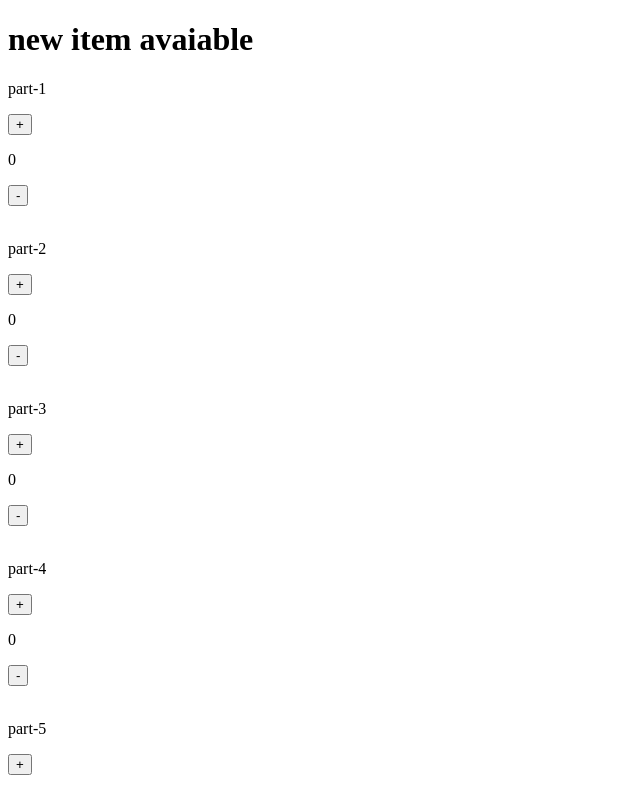
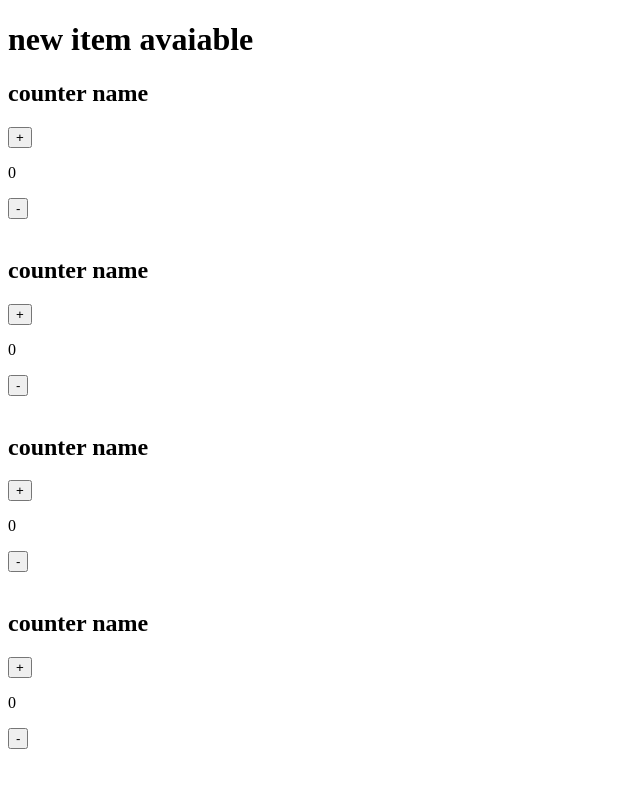
Before and after one commit to ekramulhasan/first_project, a Vue app: page / in a window 1280 px wide. Shown: the top 792 px of the page, without its empty margins (0-640 px from the left). Built offline with nearby package versions, Linux system fonts and the light colour scheme.

Commit message:
props component

```diff
--- a/src/App.vue
+++ b/src/App.vue
@@ -3,7 +3,7 @@
 <h1>{{ title }}</h1>
 
 
-<Counter v-for="i in 5">
+<Counter v-for="i in 5" title="counter name">
 
   <div class="">
     <p>part-{{ i }}</p>
--- a/src/components/Counter.vue
+++ b/src/components/Counter.vue
@@ -1,12 +1,10 @@
 <template>
 
-<slot />
+<h2>{{ title }}</h2>
 <div class="">
-
 <button @click="count++">+</button>
 <p>{{ count }}</p>
 <button @click="count--">-</button>
-
 </div>
 <br>
 </template>
@@ -15,6 +13,7 @@
 import { ref} from 'vue';
 
 let count = ref(0);
+const props = defineProps(['title']);
 
 
 </script>
```
